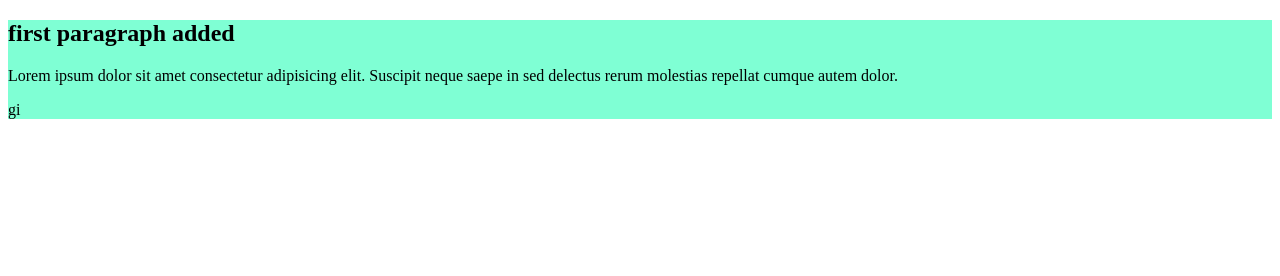
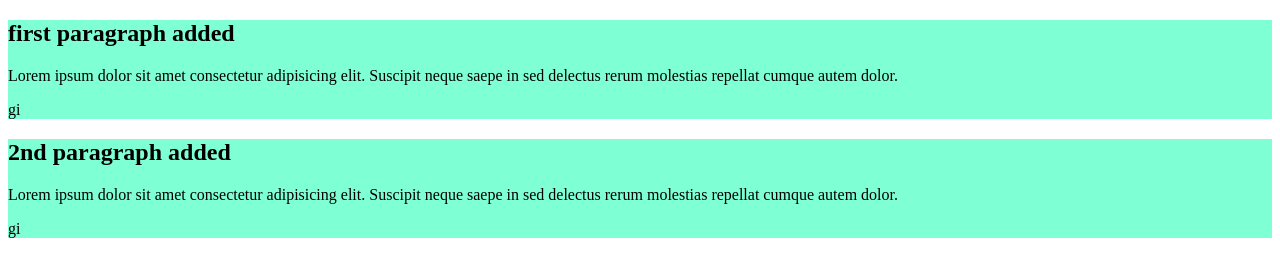
Before and after one commit to Fayed-Abir/2nd-pilot-github-repo, a plain HTML site: page 2nd_index.html in a window 1280 px wide. Drawn offline with Linux system fonts and the light colour scheme.

Commit message:
2ND paragraph and margin added

```diff
--- a/2nd_index.html
+++ b/2nd_index.html
@@ -11,5 +11,8 @@
     <div><h2>first paragraph added</h2>
     <p>Lorem ipsum dolor sit amet consectetur adipisicing elit. Suscipit neque saepe in sed delectus rerum molestias repellat cumque autem dolor.</p>gi</div>
 
+    <div><h2>2nd paragraph added</h2>
+    <p>Lorem ipsum dolor sit amet consectetur adipisicing elit. Suscipit neque saepe in sed delectus rerum molestias repellat cumque autem dolor.</p>gi</div>
+
 </body>
 </html>
--- a/Style/blog.css
+++ b/Style/blog.css
@@ -1,4 +1,5 @@
 div{
     background-color: aquamarine;
     padding: 10;
+    margin-top: 10 px;
 }
```
